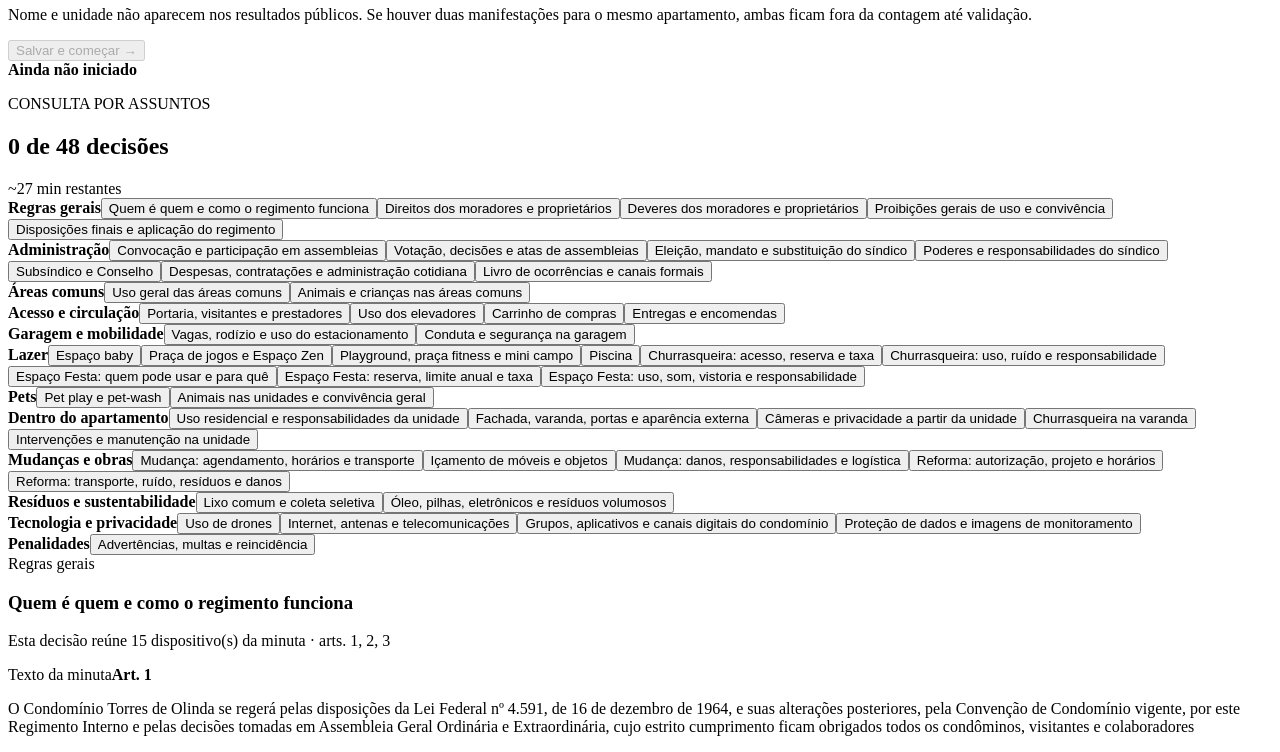
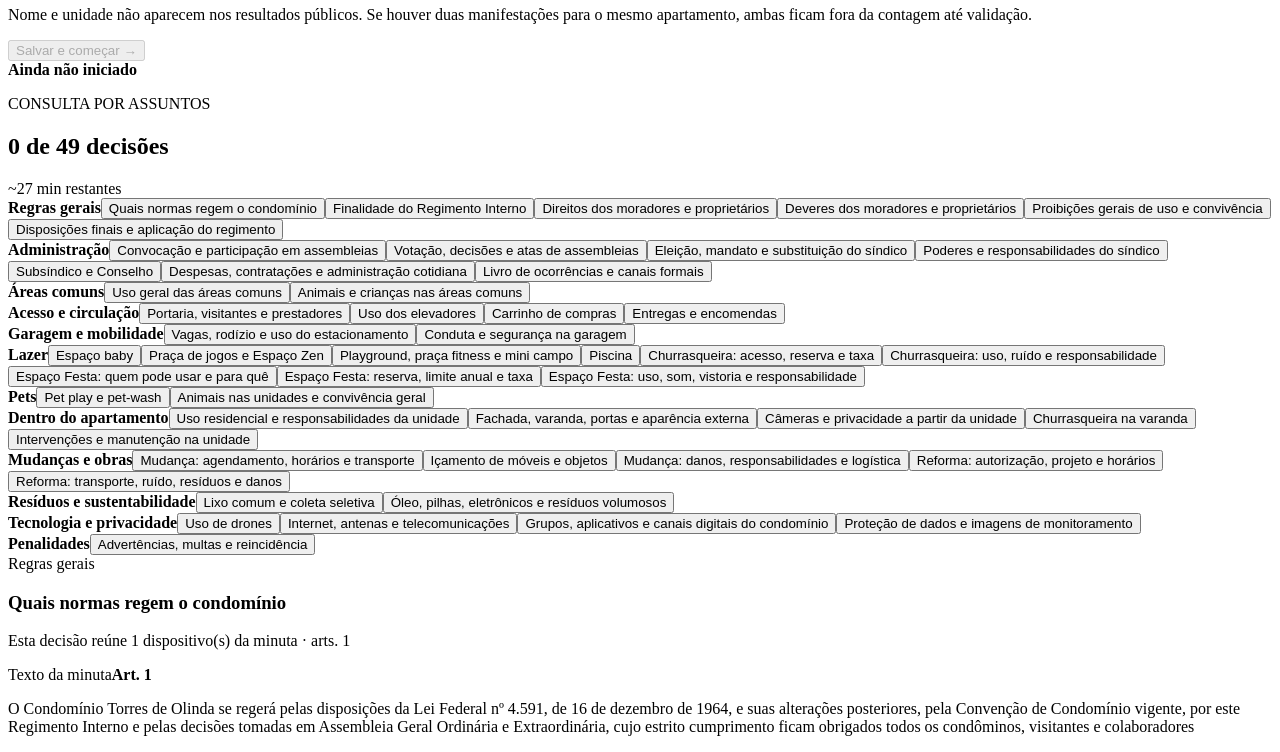
Before and after one commit to tamaralasbritto/torres-em-comum, a React (Vite) app: page / in a window 1280 px wide. Shown: the part 420-1172 px from the top of the page. Built offline with nearby package versions, Linux system fonts and the light colour scheme; no server answers.

Commit message:
feat: move definitions to glossary and keep normative clauses votable

```diff
--- a/src/data/topics.ts
+++ b/src/data/topics.ts
@@ -8,12 +8,16 @@ export type DecisionTopic = {
   deviceIds:string[];
 };
 
-const byRange=(from:number,to:number,filter?:(d:Device)=>boolean)=>devices.filter(d=>d.article>=from&&d.article<=to&&(!filter||filter(d))).map(d=>d.id);
-const byTheme=(theme:string)=>devices.filter(d=>d.theme===theme).map(d=>d.id);
+const isGlossary=(d:Device)=>d.theme==='Definições';
+export const glossaryDevices=devices.filter(isGlossary);
+const votableDevices=devices.filter(d=>!isGlossary(d));
+const byRange=(from:number,to:number,filter?:(d:Device)=>boolean)=>votableDevices.filter(d=>d.article>=from&&d.article<=to&&(!filter||filter(d))).map(d=>d.id);
+const byTheme=(theme:string)=>votableDevices.filter(d=>d.theme===theme).map(d=>d.id);
 const merge=(...parts:string[][])=>[...new Set(parts.flat())];
 
 export const decisionTopics:DecisionTopic[]=[
-  {id:'base-definicoes',category:'Regras gerais',title:'Quem é quem e como o regimento funciona',summary:'Define termos como condômino, inquilino, visitante, área comum e área privativa e estabelece quais normas regem o condomínio.',deviceIds:byRange(1,3)},
+  {id:'regencia',category:'Regras gerais',title:'Quais normas regem o condomínio',summary:'Define quais leis, documentos internos e decisões de assembleia devem ser observados no condomínio.',deviceIds:byRange(1,1)},
+  {id:'finalidade-regimento',category:'Regras gerais',title:'Finalidade do Regimento Interno',summary:'Define o objetivo declarado do Regimento e os valores que orientam suas regras de convivência.',deviceIds:byRange(2,2)},
   {id:'direitos',category:'Regras gerais',title:'Direitos dos moradores e proprietários',summary:'Reúne os direitos de usar a unidade e as áreas comuns, participar de assembleias, consultar documentos e questionar a administração.',deviceIds:byRange(4,5)},
   {id:'deveres',category:'Regras gerais',title:'Deveres dos moradores e proprietários',summary:'Trata de obrigações como comunicar mudanças de titularidade, manter dados atualizados, contribuir com despesas e permitir acessos indispensáveis.',deviceIds:byRange(6,6)},
   {id:'proibicoes-gerais',category:'Regras gerais',title:'Proibições gerais de uso e convivência',summary:'Agrupa restrições sobre uso não residencial, fachada, objetos em corredores, segurança, funcionários e recursos coletivos.',deviceIds:byRange(7,7)},
```
